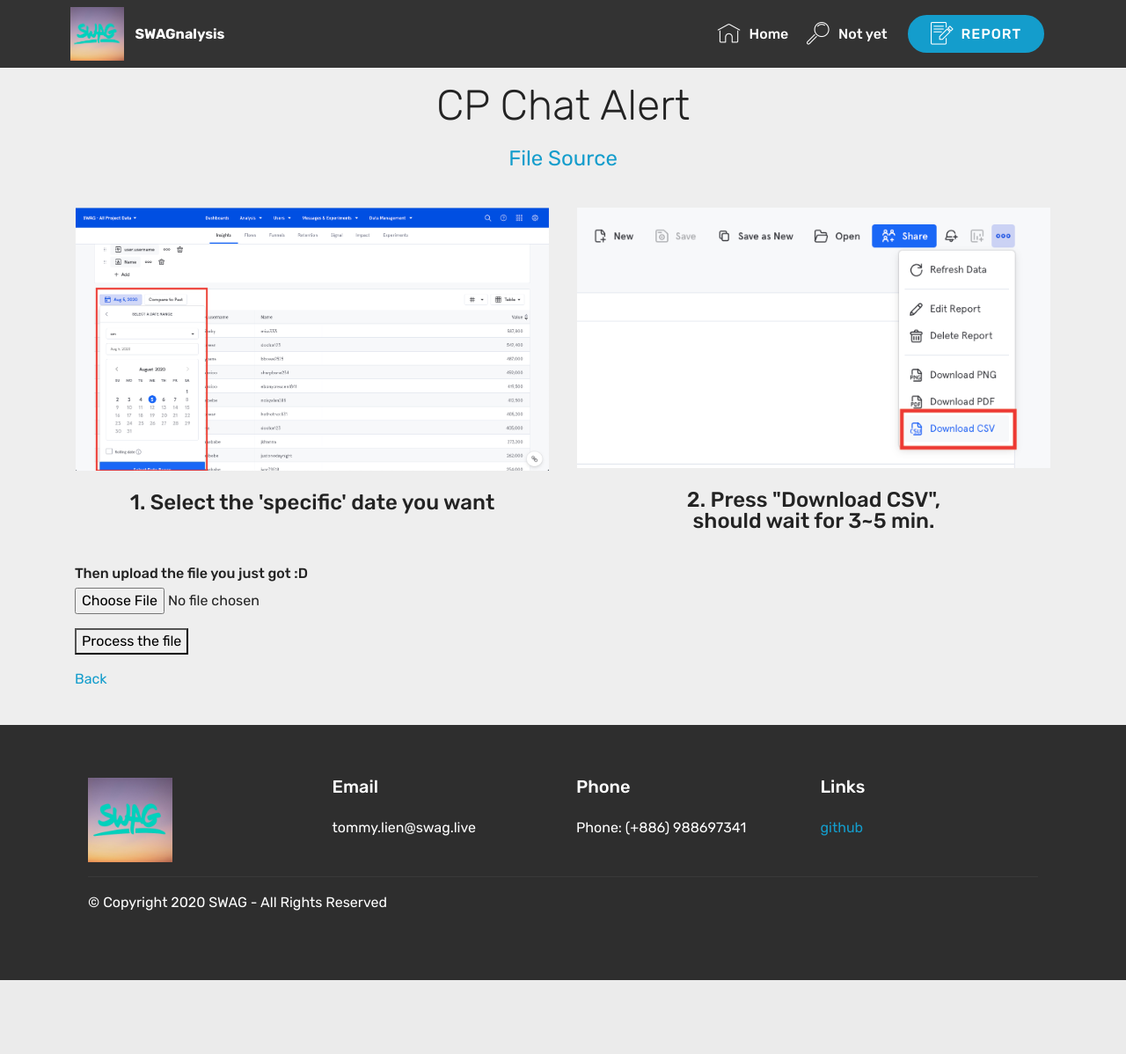
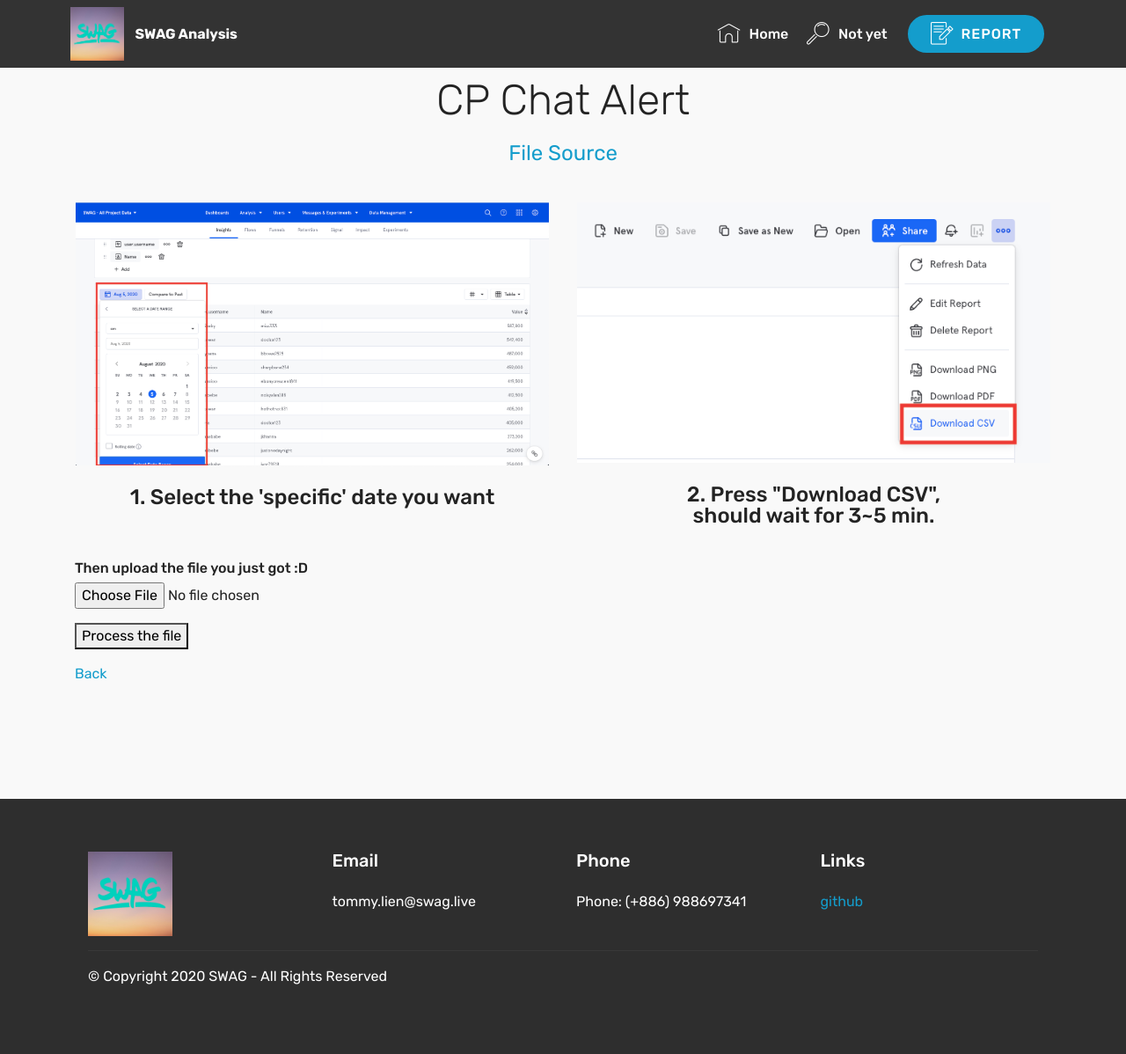
Before and after one commit to qwnim2/Automatic-Data-processor-FlaskApp-with-uWSGI-and-Nginx, a Flask app: page /CPchat_alert in a window 1280 px wide. Shown: the whole page at 88% size. Before the commit the page ends 1114 px from the top, so only its background shows below. Run offline with Flask 2, Linux system fonts and the light colour scheme; some libraries are stand-ins or nearby versions; some web fonts are replaced.

Commit message:
flask app

```diff
--- a/templates/CPchat_alert.html
+++ b/templates/CPchat_alert.html
@@ -1,10 +1,8 @@
 {% extends "base.html" %}
-{% block title %}SWAGnalysis{% endblock %}
 {% block content %}
 
 
-<section>
-    <br><br><br><br>
+<section class="section-table cid-s6SiZEFJcE" id="table1-6">
     <div class="container" >
         <div class="row justify-content-center">
             <!--Titles-->
--- a/templates/base.html
+++ b/templates/base.html
@@ -10,7 +10,7 @@
   <meta name="description" content="">
 
 
-  <title>{% block title %} {% endblock %}</title>
+  <title>SWAG Analysis</title>
   <link rel="stylesheet" href="static/web/assets/mobirise-icons/mobirise-icons.css">
   <link rel="stylesheet" href="static/bootstrap/css/bootstrap.min.css">
   <link rel="stylesheet" href="static/bootstrap/css/bootstrap-grid.min.css">
@@ -32,7 +32,7 @@
 
 
     <nav class="navbar navbar-expand beta-menu navbar-dropdown align-items-center navbar-fixed-top navbar-toggleable-sm">
-        <button class="navbar-toggler navbar-toggler-right" type="button" data-toggle="collapse" data-target="#navbarSupportedContent" aria-controls="navbarSupportedContent" aria-expanded="false" aria-label="Toggle navigation">
+        <button class="navbar-toggler navbar-toggler-right" type="button" data-toggle="collapse" data-target="#navbarSupportedContent" aria-controls="navbarSupportedContent" aria-expanded="true" aria-label="Toggle navigation">
             <div class="hamburger">
                 <span></span>
                 <span></span>
@@ -48,7 +48,7 @@
                     </a>
                 </span>
                 <span class="navbar-caption-wrap"><a class="navbar-caption text-white display-4" href="/">
-                        SWAGnalysis
+                        SWAG Analysis
                     </a></span>
             </div>
         </div>
@@ -87,8 +87,10 @@
                     <a href="/">
                         <img src="static/images/swaglogo.jpg" alt="SWAG">
                     </a>
+
                 </div>
             </div>
+
 
             <div class="col-12 col-md-3 mbr-fonts-style display-7">
                 <h5 class="pb-3">
--- a/templates/index.html
+++ b/templates/index.html
@@ -1,5 +1,4 @@
 {% extends "base.html" %}
-{% block title %}SWAGnalysis{% endblock title%}
 {% block content %}
 
 <section class="features13 cid-s6SjlvIagD" id="features13-8">
--- a/templates/report.html
+++ b/templates/report.html
@@ -1,5 +1,4 @@
 {% extends "base.html" %}
-{% block title %}SWAGnalysis{% endblock title%}
 {% block content %}
 
 <section class="section-table cid-s6SiZEFJcE" id="table1-6">
--- a/templates/seven.html
+++ b/templates/seven.html
@@ -1,9 +1,8 @@
 {% extends "base.html" %}
-{% block title %}Flix Week Consumption{% endblock %}
 {% block content %}
 
-<section>
-    <br><br><br><br>
+<section class="section-table cid-s6SiZEFJcE" id="table1-6">
+
     <div class="container" >
         <div class="row justify-content-center">
             <!--Titles-->
```
Also changed, not shown: 1 other file.
